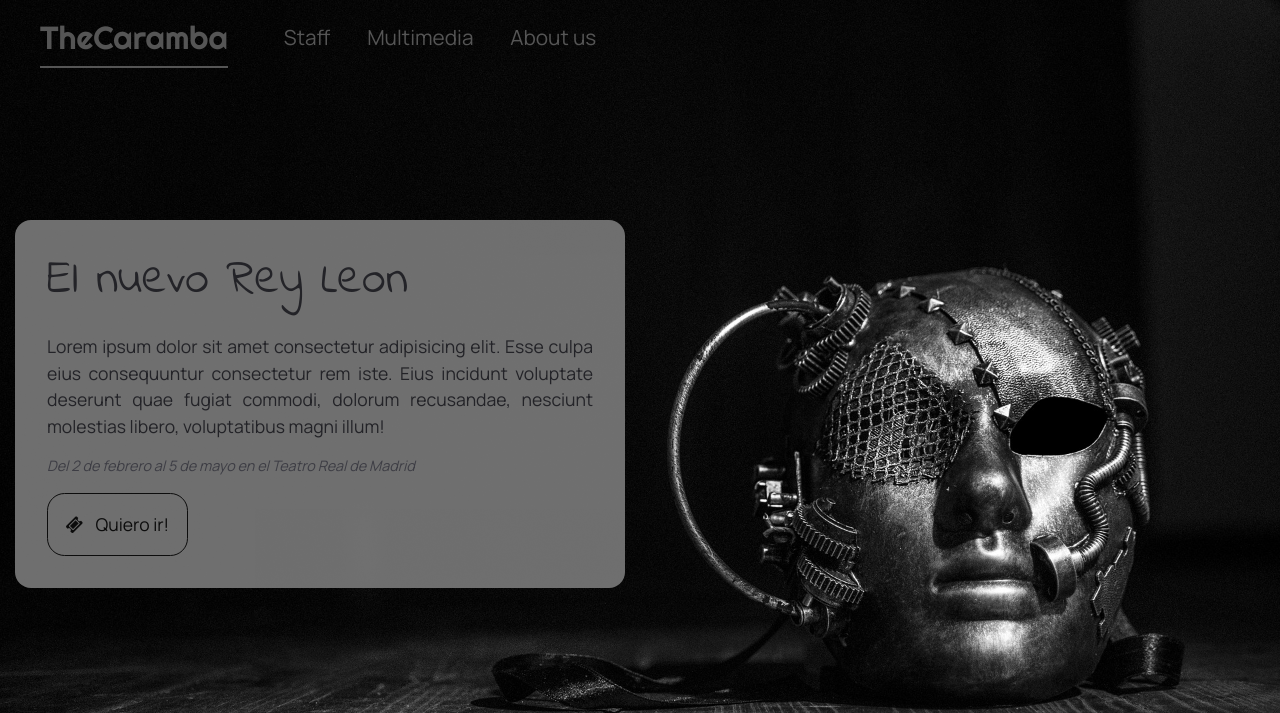
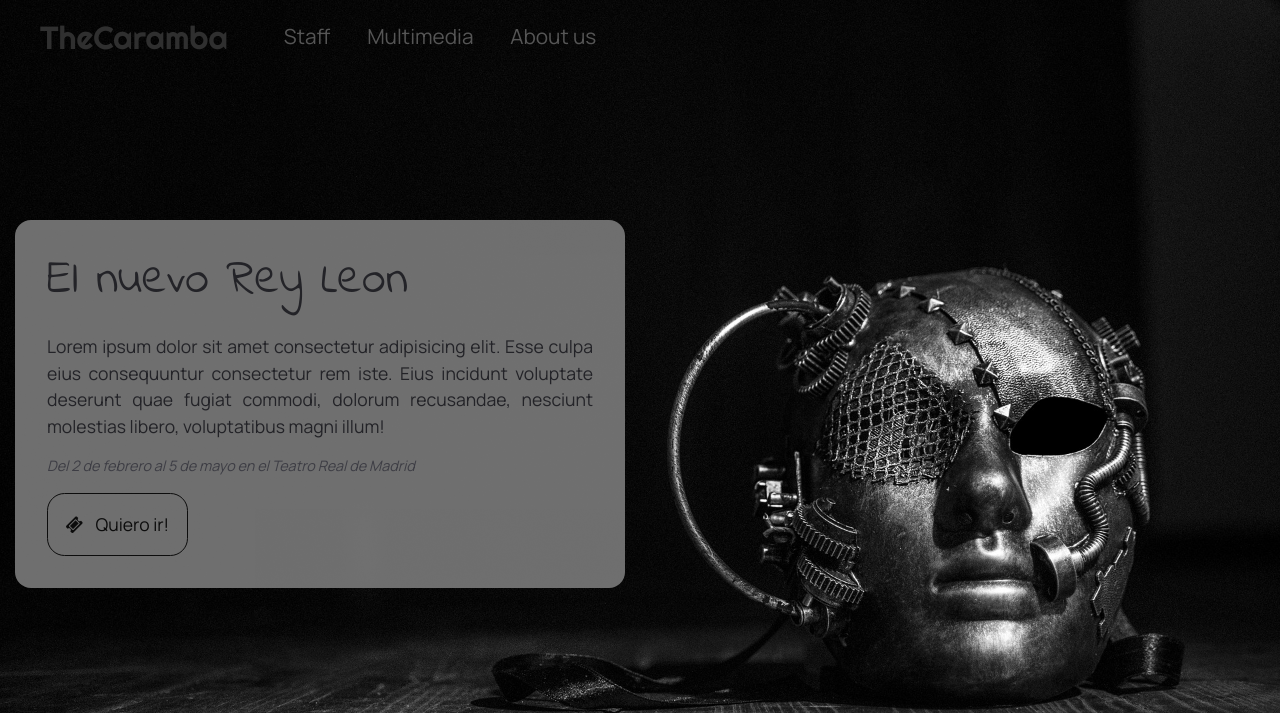
Before and after one commit to junker52/einesHtmlCss2Pac3, a website built with Parcel: page src/index.html in a window 1280 px wide. In both pictures the pointer is over the link "TheCaramba". Shown: the top 713 px of the page. Built offline with nearby package versions, Linux system fonts and the light colour scheme; some packages are replaced by stand-ins of ours; files whose address does not match are found by name.

Commit message:
Change navbrand element

```diff
--- a/src/assets/styles/_home.scss
+++ b/src/assets/styles/_home.scss
@@ -71,7 +71,7 @@
   margin-right: $spacer;
 
   &:hover {
-    @include hover($secondary);
+    color: darken($secondary, 15);
   }
 }
 
```
